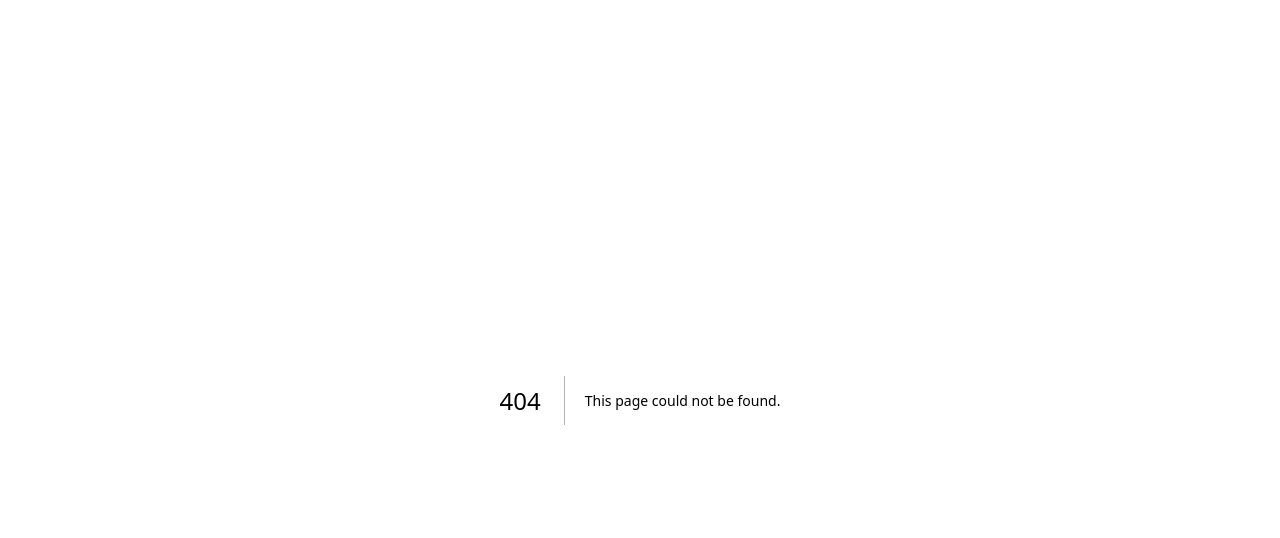
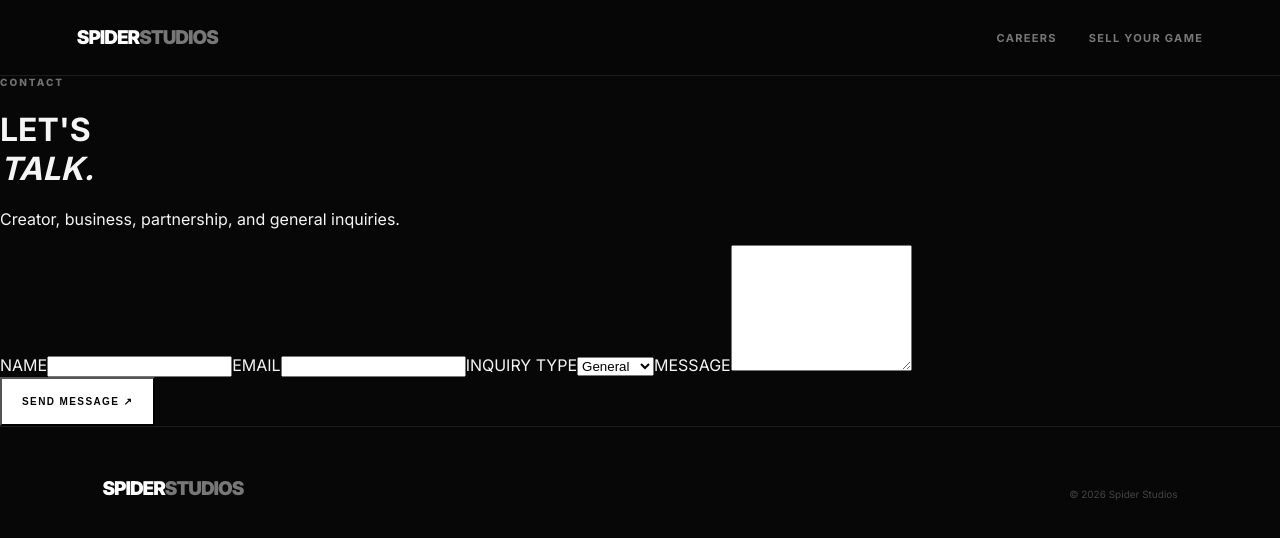
Before and after one commit to kambreyacc-sketch/spider-studios, a Next.js app: page /contact in a window 1280 px wide. Before the commit this address had no page. Shown: the top 538 px of the page. Built offline with nearby package versions, Linux system fonts and the light colour scheme.

Commit message:
Add Spider Studios careers applications and submissions

```diff
--- /dev/null
+++ b/app/contact/page.tsx
@@ -0,0 +1,14 @@
+"use client";
+
+import { FormEvent, useState } from "react";
+import Link from "next/link";
+
+export default function ContactPage() {
+  const [sent,setSent]=useState(false);
+  function submit(e:FormEvent<HTMLFormElement>){e.preventDefault();setSent(true);}
+  return <main className="subpage"><nav className="nav"><Link className="brand" href="/">SPIDER<span>STUDIOS</span></Link><div className="navlinks"><Link href="/careers">Careers</Link><Link href="/sell-game">Sell Your Game</Link></div></nav>
+    <header className="pageHero compact"><p className="eyebrow">CONTACT</p><h1>LET'S<br /><em>TALK.</em></h1><p>Creator, business, partnership, and general inquiries.</p></header>
+    {sent?<section className="formWrap success"><div className="successIcon">✓</div><h2>MESSAGE RECEIVED</h2><p>Thanks for reaching out to Spider Studios.</p><Link className="button" href="/">BACK HOME ↗</Link></section>:<form className="formWrap" onSubmit={submit}><label>NAME<input required/></label><label>EMAIL<input type="email" required/></label><label>INQUIRY TYPE<select defaultValue="general"><option value="general">General</option><option value="creator">Creator</option><option value="business">Business</option></select></label><label>MESSAGE<textarea rows={8} required/></label><button className="button" type="submit">SEND MESSAGE ↗</button></form>}
+    <footer><Link className="brand" href="/">SPIDER<span>STUDIOS</span></Link><small>© {new Date().getFullYear()} Spider Studios</small></footer>
+  </main>;
+}
```
